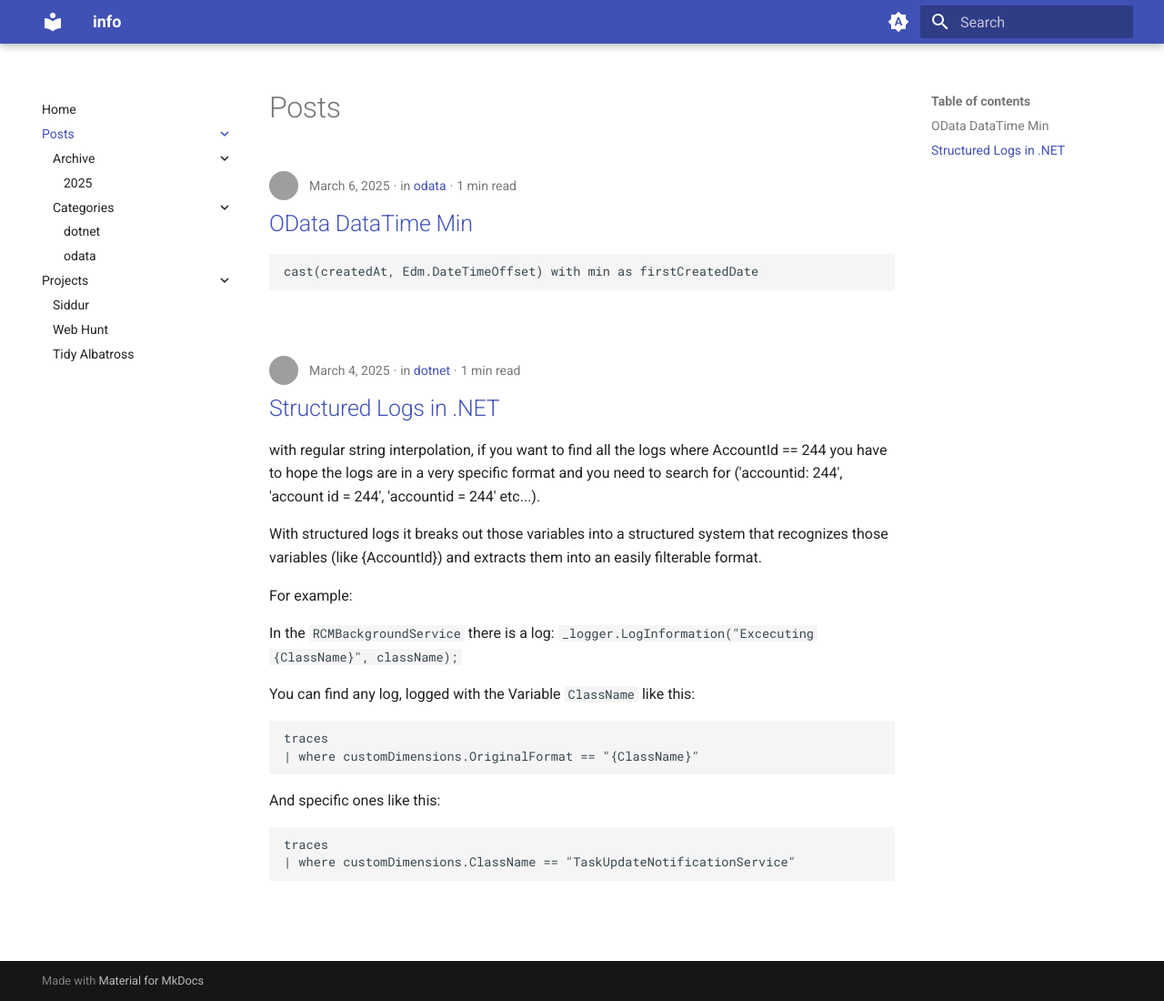
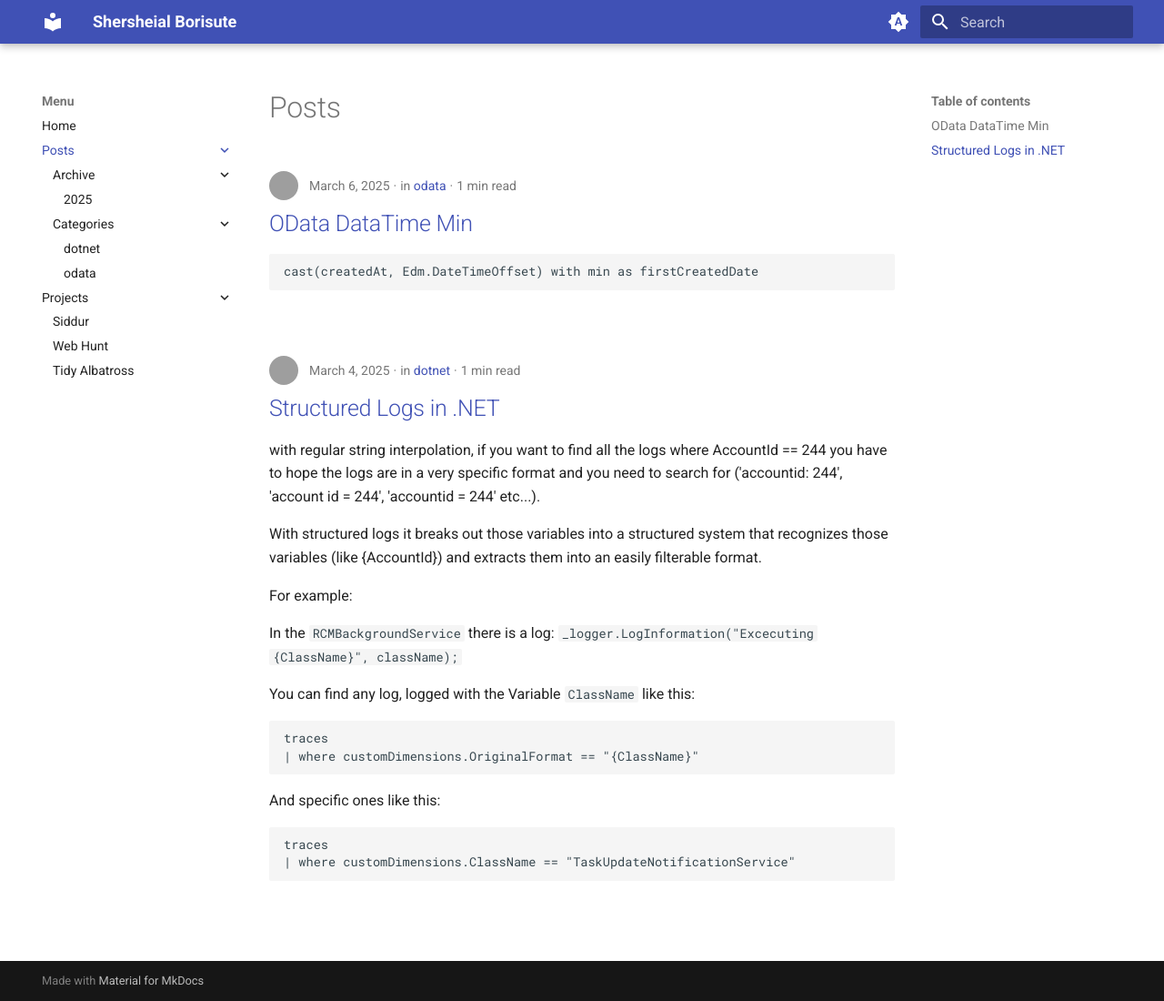
Before and after one commit to sharshi/t, an MkDocs documentation site: the page built from docs/posts/index.md, in a window 1280 px wide and 1100 px high. Shown: the whole window at 91% size. Built offline with MkDocs 1.6.1 and Material for MkDocs 9.7.7, drawn with Linux system fonts in a browser that asks for light colours; grey boxes are pictures that could not be loaded.

Commit message:
Update mkdocs.yml

```diff
--- a/mkdocs.yml
+++ b/mkdocs.yml
@@ -1,5 +1,5 @@
-site_name: info
-site_url: https://sharshi.github.io/t
+site_name: Shersheial Borisute
+site_url: https://www.sharshi.com
 
 nav:
   - index.md
@@ -11,6 +11,7 @@ nav:
     - 'Web Hunt': projects/webhunt.md
     - 'Tidy Albatross': projects/tidy-albatross.md
 
+nav_title: Menu
 
 plugins:
   - search
```
